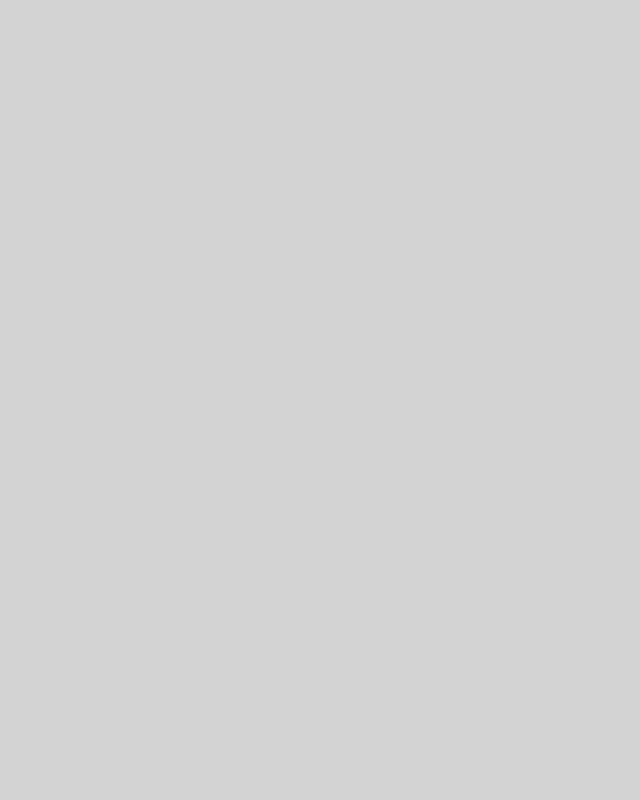
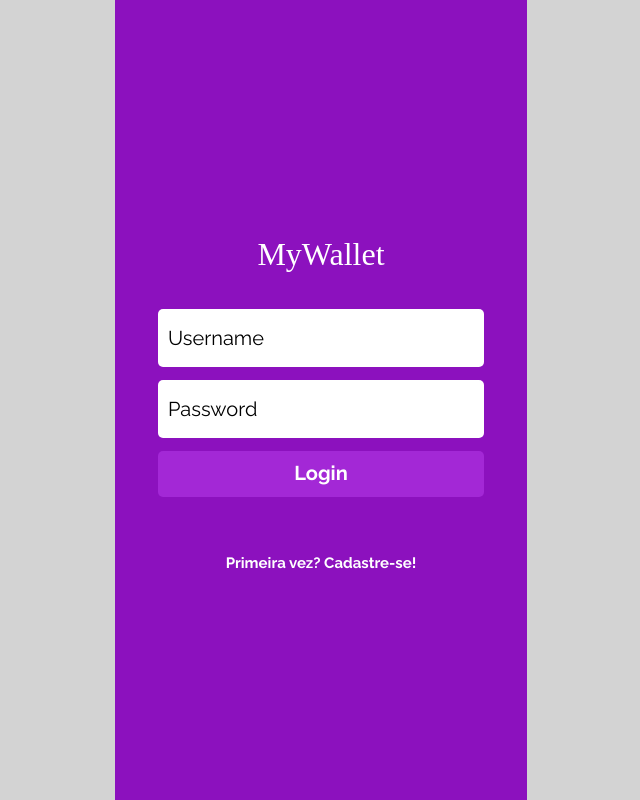
Before and after one commit to leonanm03/projeto14-mywallet-front, a React (Create React App) app: page / in a window 1280 px wide. Before the commit this address had no page. Shown: the whole page, without its empty margins (319-959 px from the left). Built offline with nearby package versions, Linux system fonts and the light colour scheme; a web font is replaced by a local one.

Commit message:
feat: singIn with api

```diff
--- a/src/App.js
+++ b/src/App.js
@@ -1,14 +1,26 @@
 import { BrowserRouter, Route, Routes } from "react-router-dom";
+import { useState } from "react";
+
+// contexts
+import { UserContext } from "./contexts/UserContext";
+
+// pages
+import SingInPage from "./pages/singIn/SingInPage";
 import SingUpPage from "./pages/singUp/SingUpPage";
 
 function App() {
+  const [user, setUser] = useState({});
+
   return (
     <div className="App">
-      <BrowserRouter>
-        <Routes>
-          <Route path="/cadastro" element={<SingUpPage />}></Route>
-        </Routes>
-      </BrowserRouter>
+      <UserContext.Provider value={{ user, setUser }}>
+        <BrowserRouter>
+          <Routes>
+            <Route path="/" element={<SingInPage />}></Route>
+            <Route path="/cadastro" element={<SingUpPage />}></Route>
+          </Routes>
+        </BrowserRouter>
+      </UserContext.Provider>
     </div>
   );
 }
--- /dev/null
+++ b/src/contexts/UserContext.js
@@ -0,0 +1,3 @@
+import { createContext } from "react";
+
+export const UserContext = createContext();
--- /dev/null
+++ b/src/pages/singIn/SingInPage.js
@@ -0,0 +1,66 @@
+import React, { useContext, useState } from "react";
+import { UserContext } from "../../contexts/UserContext";
+import { useNavigate } from "react-router-dom";
+
+// styled components
+import StyledContainer from "../../components/StyledContainer";
+import StyledTitle from "../../components/StyledTitle";
+import StyledForm from "../../components/StyledForm";
+import StyledInput from "../../components/StyledInput";
+import StyledButton from "../../components/StyledButton";
+import StyledLink from "../../components/StyledLink";
+
+// services
+import apiAuth from "../../services/apiAuth";
+
+export default function SingInPage() {
+  const [form, setForm] = useState({ email: "", password: "" });
+  const navigate = useNavigate();
+  const { setUser } = useContext(UserContext);
+
+  function editForm(e) {
+    setForm({ ...form, [e.target.name]: e.target.value });
+  }
+
+  function submitForm(e) {
+    e.preventDefault();
+
+    apiAuth
+      .singIn(form)
+      .then((res) => {
+        console.log(res.data);
+        setUser(res.data);
+        navigate("/home");
+      })
+      .catch((err) => {
+        console.log(err.response.data);
+      });
+  }
+
+  return (
+    <StyledContainer>
+      <StyledTitle>MyWallet</StyledTitle>
+      <StyledForm onSubmit={submitForm}>
+        <StyledInput
+          name="email"
+          type="email"
+          required
+          placeholder="Username"
+          value={form.email}
+          onChange={editForm}
+        />
+        <StyledInput
+          name="password"
+          type="password"
+          required
+          placeholder="Password"
+          value={form.password}
+          onChange={editForm}
+        />
+        <StyledButton type="submit">Login</StyledButton>
+      </StyledForm>
+
+      <StyledLink to="/cadastro">Primeira vez? Cadastre-se!</StyledLink>
+    </StyledContainer>
+  );
+}
--- a/src/services/apiAuth.js
+++ b/src/services/apiAuth.js
@@ -6,8 +6,13 @@ function singUp(body) {
   return axios.post(`${BASE_URL}/singUp`, body);
 }
 
+function singIn(body) {
+  return axios.post(`${BASE_URL}/singIn`, body);
+}
+
 const apiAuth = {
   singUp,
+  singIn,
 };
 
 export default apiAuth;
```
